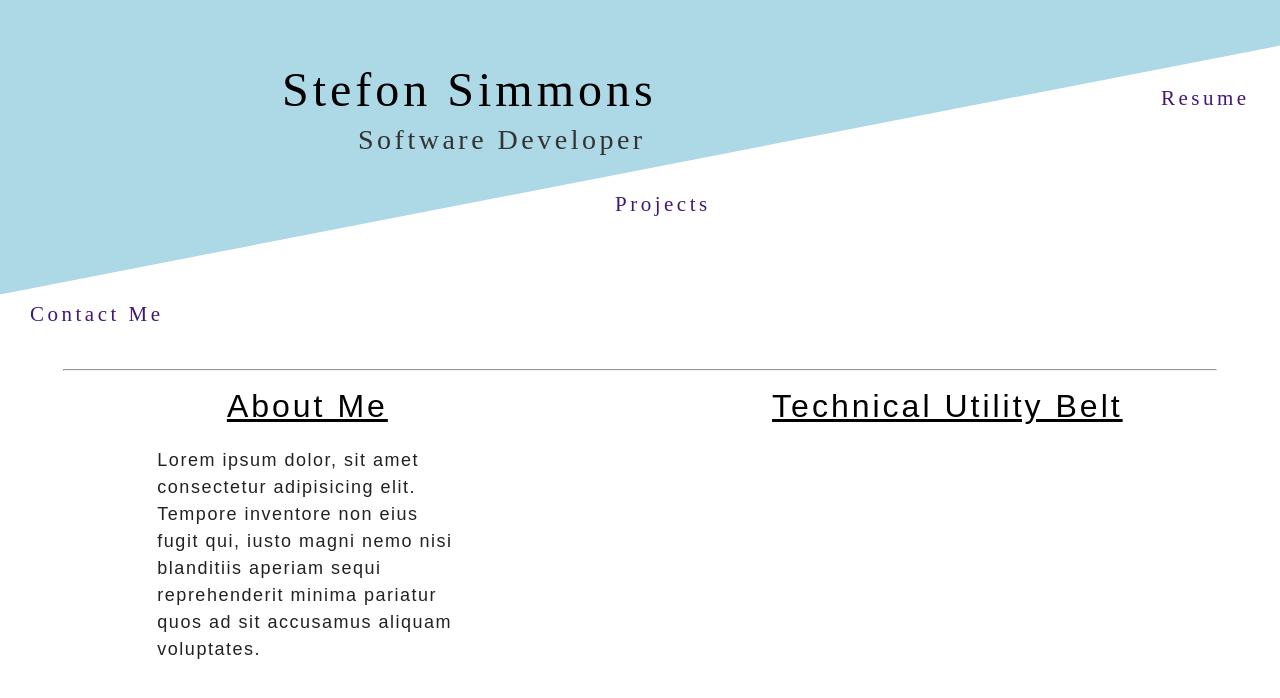
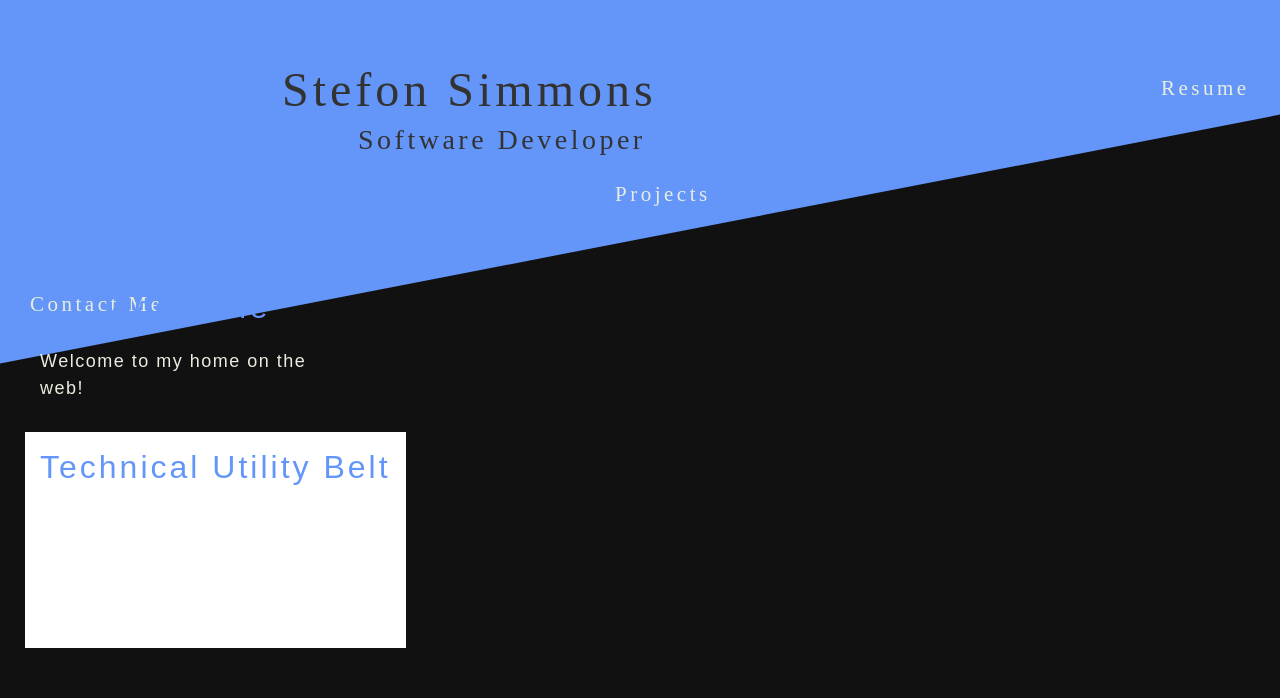
Before and after one commit to StefonSimmons/portfolio, a React (Create React App) app in the folder portfolio_app/: page /about in a window 1280 px wide. Shown: the top 698 px of the page. Built offline with nearby package versions, Linux system fonts and the light colour scheme.

Commit message:
changed color theme and nav placement

```diff
--- a/portfolio_app/src/components/AboutMe.jsx
+++ b/portfolio_app/src/components/AboutMe.jsx
@@ -1,10 +1,10 @@
 import React from 'react'
 import styled from 'styled-components'
 
-
 const AboutContainer = styled.main`
   display: flex;
-  justify-content: space-around;
+  justify-content: flex-end;
+  flex-direction: column;
   position: relative;
   top: -6vh;
   font-family: 'Ubuntu Condensed', sans-serif;
@@ -17,13 +17,25 @@ const AboutSection = styled.section`
   letter-spacing: 1.5px;
   line-height: 1.5;
 `
-
+export const Header = styled.h1`
+  margin-bottom: 15px;
+  text-align: center;
+  font-size: 32px;
+  letter-spacing: 3px;
+  // text-decoration: underline;
+  line-height: 1.6;
+  color: rgb(100,150,250)
+`
 const Statement = styled.p`
-  font-size: 18px
+  font-size: 18px;
+  margin-bottom: 20px;
+  color: #e8eddf
 `
 const TechSection = styled.section`
   margin: 0 25px;
   padding: 10px 15px;
+  background: white;
+  width: max-content;
 `
 const ToolBelt = styled.div`
   display: grid;
@@ -40,18 +52,8 @@ const Icon = styled.i`
     box-shadow: 0px 0px 50px rgb(100,150,250);
   }
 `
+export default function AboutMe() {
 
-const Header = styled.h1`
-  margin-bottom: 15px;
-  text-align: center;
-  font-size: 32px;
-  letter-spacing: 3px;
-  text-decoration: underline;
-  line-height: 1.6;
-  color: black
-`
-
-export default function AboutMe() {
 
   return (
     <>
@@ -59,7 +61,7 @@ export default function AboutMe() {
 
         <AboutSection>
           <Header>About Me</Header>
-          <Statement>Lorem ipsum dolor, sit amet consectetur adipisicing elit. Tempore inventore non eius fugit qui, iusto magni nemo nisi blanditiis aperiam sequi reprehenderit minima pariatur quos ad sit accusamus aliquam voluptates.</Statement>
+          <Statement>Welcome to my home on the web! </Statement>
         </AboutSection>
 
         <TechSection>
--- a/portfolio_app/src/components/ContactMe.jsx
+++ b/portfolio_app/src/components/ContactMe.jsx
@@ -1,4 +1,5 @@
 import React from 'react'
+import {Header} from './AboutMe'
 import styled from 'styled-components'
 
 const Contact = styled.div`
@@ -9,23 +10,20 @@ const Contact = styled.div`
 const Icon = styled.img`
   width: 100px
 `
-const Header = styled.h1`
-  margin-bottom: 15px;
-  text-align: center;
-  font-size: 32px;
-  letter-spacing: 3px;
-  text-decoration: underline;
-  line-height: 1.6;
-  color: black
-`
 
 export default function ContactMe() {
   return (
     <>
       <Header>Contact Me</Header>
       <Contact>
-        <a href="mailto: stefonsimmons1@gmail.com" target='_blank' rel="noopener noreferrer"><Icon src="https://imgur.com/mDM7xNV.png" alt="email"/></a>
-        <a href="https://www.linkedin.com/in/stefonsimmons/" target='_blank' rel="noopener noreferrer"><Icon src="https://imgur.com/hL6OLih.png" alt="linkedin" /></a>
+        <div>
+          <a href="mailto: stefonsimmons1@gmail.com" target='_blank' rel="noopener noreferrer"><Icon src="https://imgur.com/mDM7xNV.png" alt="email" /></a>
+          Email
+        </div>
+        <div>
+          <a href="https://www.linkedin.com/in/stefonsimmons/" target='_blank' rel="noopener noreferrer"><Icon src="https://imgur.com/hL6OLih.png" alt="linkedin" /></a>
+          LinkedIn
+        </div>
       </Contact>
     </>
   )
--- a/portfolio_app/src/components/Header.jsx
+++ b/portfolio_app/src/components/Header.jsx
@@ -1,18 +1,12 @@
 import React from 'react'
-import {Link} from 'react-router-dom'
 import Navigation from './Navigation'
 import styled from 'styled-components'
 
-const Temporary= styled(Link)`
-  text-decoration: none;
-  color: black
-`
-
-const Diagonal = styled.div`
+const DiagonalBlock = styled.div`
   position: relative;
   top: -150px;
   transform: skewY(-11deg);
-  background-color: lightblue;
+  background-color: rgb(100,150,250);
   height: 40vh;
 `
 const Header = styled.div`
@@ -22,6 +16,7 @@ const Header = styled.div`
   justify-content: flex-end;
   font-family: 'Permanent Marker', cursive;
   line-height: 1.3;
+  color: #333333
 `
 const Name = styled.h1`
   transform: skewY(11deg);
@@ -34,26 +29,17 @@ const Title = styled.h2`
   margin: 0 28vw;
   font-size: 28px;
   letter-spacing: 3.5px;
-  color: #333333
-`
-const Divider = styled.hr`
-  position: relative;
-  top: -5vh;
-  width: 90%
 `
 export default function Home() {
   return (
     <>
-      <Diagonal>
+      <DiagonalBlock>
         <Header>
-          <Temporary to='/'><Name>Stefon Simmons </Name></Temporary>
+          <Name>Stefon Simmons </Name>
           <Title>Software Developer</Title>
         </Header>
-      </Diagonal>
-
-      <Navigation />
-
-      <Divider/>
+        <Navigation />
+      </DiagonalBlock>
     </>
   )
 }
--- a/portfolio_app/src/components/Home.jsx
+++ b/portfolio_app/src/components/Home.jsx
@@ -1,11 +1,9 @@
 import React from 'react'
 import {Redirect} from 'react-router-dom'
-import AboutMe from './AboutMe'
 
 export default function Home() {
   return (
     <div>
-      <AboutMe />
       <Redirect to='/about'/>
     </div>
   )
--- a/portfolio_app/src/components/Navigation.jsx
+++ b/portfolio_app/src/components/Navigation.jsx
@@ -4,8 +4,7 @@ import { Link } from 'react-router-dom'
 
 const Nav = styled.nav`
   position: relative;
-  transform: skewY(-11deg);
-  top: -19vh;
+  background-color: rgb(100,150,250);
 `
 
 const List = styled.ul`
@@ -15,25 +14,25 @@ const List = styled.ul`
   align-items: flex-start;
 
 `
-const NavItems = styled.li`
+const NavItem = styled.li`
   padding: 15px;
   margin: 15px;
   transform: skewY(11deg);
   font-family: 'Permanent Marker', cursive;
+
 `
+
 const NavLink = styled(Link)`
   text-decoration: none;
   font-size: 21px;
   letter-spacing: 3.5px;
-  color: rgb(67, 24, 120)
+  color: #e8eddf;
 `
 
 
 export default function Navigation() {
 
-  // STATELY UseState for dynamic nav bar
-
-  //for the windowpath search/ filter
+  //for the windowpath search/filter
   const linkLookup = [
     { contact: "Contact Me" },
     { projects: "Projects" },
@@ -50,7 +49,7 @@ export default function Navigation() {
 
   useEffect(() => {
     setTempLink(window.location.pathname)
-    // console.log('setState in useEffect->', tempLinkStore)
+    console.log('setState in useEffect->', tempLinkStore)
   },[handleNewLink])
 
   function handleNewLink(command) {
@@ -60,10 +59,6 @@ export default function Navigation() {
 
     let pathKey = tempLinkStore.split('').slice(1).join('')
     // console.log('1 pathkeyname created ->', pathKey)
-    // if (pathKey === '') {
-    //   pathKey = 'about'
-    // }
-    // console.log('2pathkeyname created->', pathKey)
     const linkData = linkLookup.filter(l => Object.keys(l)[0] === pathKey)
     const linkName = Object.values(linkData[0])
     // console.log('1linkname filtered', linkName)
@@ -86,11 +81,11 @@ export default function Navigation() {
     <>
       <Nav>
         <List>
-          <NavItems><NavLink to={`/${Object.keys(firstLink)}`} onClick={(e) => handleNewLink("updateLinkOne")}>{Object.values(firstLink)}</NavLink></NavItems>
+          <NavItem><NavLink to={`/${Object.keys(firstLink)}`} onClick={(e) => handleNewLink("updateLinkOne")}>{Object.values(firstLink)}</NavLink></NavItem>
 
-          <NavItems><NavLink to={`/${Object.keys(secondLink)}`} onClick={(e) => handleNewLink("updateLinkTwo")}>{Object.values(secondLink)}</NavLink></NavItems>
+          <NavItem><NavLink to={`/${Object.keys(secondLink)}`} onClick={(e) => handleNewLink("updateLinkTwo")}>{Object.values(secondLink)}</NavLink></NavItem>
 
-          <NavItems><NavLink to={`/${Object.keys(thirdLink)}`} onClick={(e) => handleNewLink("updateLinkThree")}>{Object.values(thirdLink)}</NavLink></NavItems>
+          <NavItem><NavLink to={`/${Object.keys(thirdLink)}`} onClick={(e) => handleNewLink("updateLinkThree")}>{Object.values(thirdLink)}</NavLink></NavItem>
         </List>
       </Nav>
       {/* {console.log('in return ->', tempLinkStore)} */}
--- a/portfolio_app/src/components/Projects.jsx
+++ b/portfolio_app/src/components/Projects.jsx
@@ -1,5 +1,6 @@
 import React from 'react'
-import project from '../projects.json'
+import {Header} from './AboutMe'
+import project from '../data/projects.json'
 import styled from 'styled-components'
 
 
@@ -31,16 +32,6 @@ const Description = styled.p`
   text-align: left;
   line-height: 1.5;
 `
-const Header = styled.h1`
-  margin-bottom: 15px;
-  text-align: center;
-  font-size: 32px;
-  letter-spacing: 3px;
-  text-decoration: underline;
-  line-height: 1.6;
-  color: black
-`
-
 export default function Projects() {
 
   const projects = project.map((p, id) => {
--- a/portfolio_app/src/components/Resume/Resume.jsx
+++ b/portfolio_app/src/components/Resume/Resume.jsx
@@ -4,29 +4,30 @@ import BrandStatement from './BrandStatement'
 import Experience from './Experience'
 import Education from './Education'
 import { Phrase, List, Block } from './Experience'
+import {Header} from '../AboutMe'
 import styled from 'styled-components'
 
 const Border = styled.div`
   display: flex;
   justify-content: center;
+  flex-direction: column;
   background-color: lightblue;
 `
 const Page = styled.main`
-  width: 816px;
   margin: 25px 96px;
   padding: 48px;
   text-align: left;
   background-color: white;
   font-family: 'Fira Sans', sans-serif;
 `
-const Header = styled.header`
+const ResumeHeader = styled.header`
   letter-spacing: 1px;
   line-height: 1.5;
   text-align: center;
 `
 const Name = styled.h1`
   font-weight: 700;
-  font-size: 32x;
+  font-size: 32px;
 `
 const Title = styled.h2`
   font-weight: 400;
@@ -67,16 +68,17 @@ export default function Resume() {
   return (
     <>
       <Border >
+        <Header> Resume </Header>
         <Page>
 
-          <Header>
+          <ResumeHeader>
             <Name>
               Stefon Simmons
             </Name>
             <Title>
               Software Engineer
             </Title>
-          </Header>
+          </ResumeHeader>
           <Divider></Divider>
 
           <Section>
--- a/portfolio_app/src/projects.json
+++ b/portfolio_app/src/data/projects.json
@@ -8,6 +8,11 @@
     "name": "World Tour",
     "description": "'World Tour' allows users to take a satellite journey to both familiar and foreign lands of Earth. You can randomly teleport or get specific in your search for regional data.",
     "image": "https://imgur.com/51PaEZf.png"
+  },
+  {
+    "name": "World Tour",
+    "description": "'World Tour' allows users to take a satellite journey to both familiar and foreign lands of Earth. You can randomly teleport or get specific in your search for regional data.",
+    "image": "https://imgur.com/51PaEZf.png"
   }
 
 ]
--- a/portfolio_app/src/index.css
+++ b/portfolio_app/src/index.css
@@ -3,8 +3,9 @@ html, body{
   width: 100%;
   padding: 0;
   margin: 0;
+  background-color: #111111
+
 }
-
 @import url('https://fonts.googleapis.com/css2?family=Permanent+Marker&family=Ubuntu+Condensed&display=swap');
 @import url('https://cdn.rawgit.com/konpa/devicon/df6431e323547add1b4cf45992913f15286456d3/devicon.min.css');
 @import url('https://fonts.googleapis.com/css2?family=Fira+Sans=swap');
```
